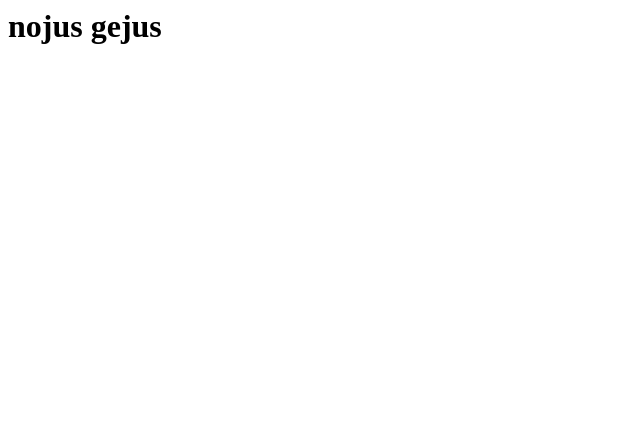
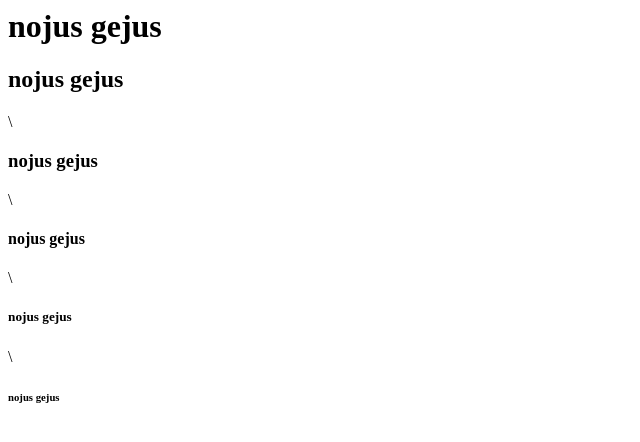
Before and after one commit to hiscookie/nojusgejus.github.io, a plain HTML site: page index.html in a window 1280 px wide. Shown: the whole page, without its empty margins (0-640 px from the left). Drawn offline with Linux system fonts and the light colour scheme.

Commit message:
index.html
mmmmmm

```diff
--- a/index.html
+++ b/index.html
@@ -1 +1,6 @@
 <h1>nojus gejus</h1>
+<h2>nojus gejus</h2>\
+<h3>nojus gejus</h3>\
+<h4>nojus gejus</h4>\
+<h5>nojus gejus</h5>\
+<h6>nojus gejus</h6>
```
